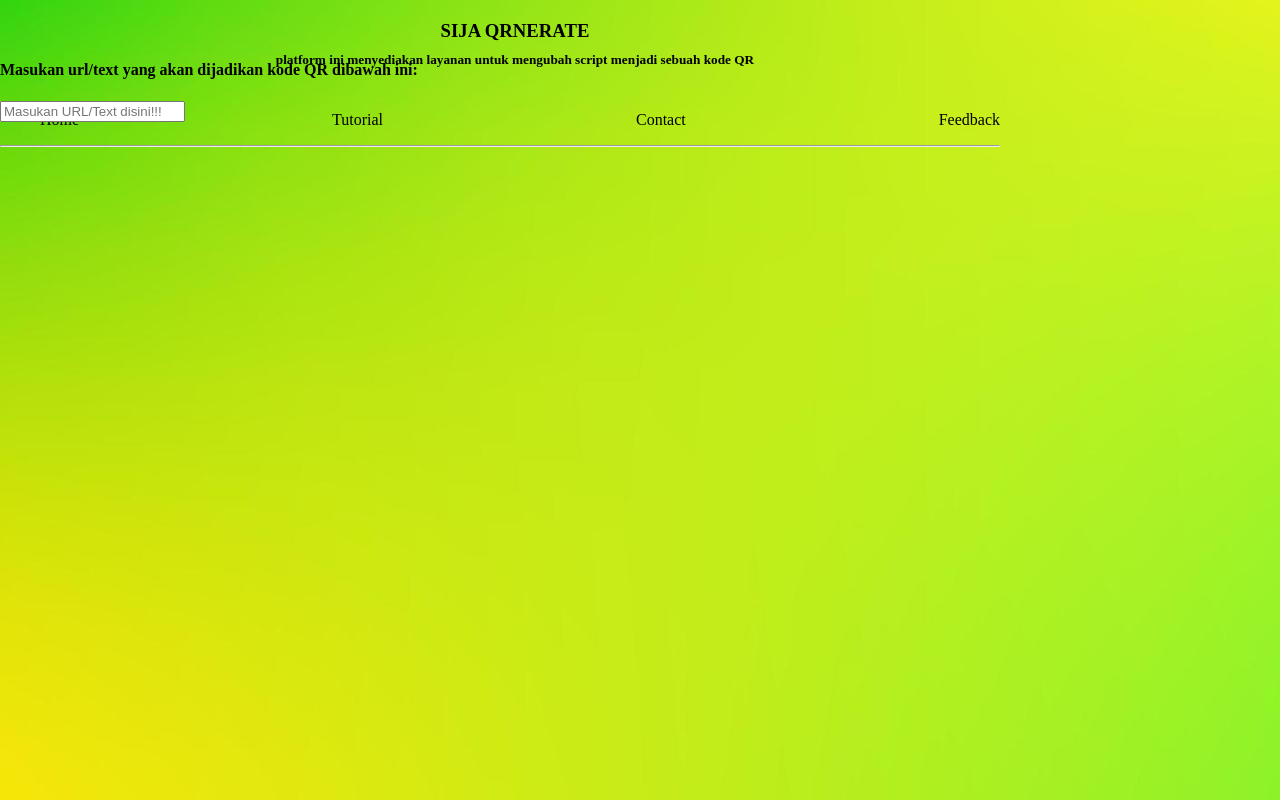
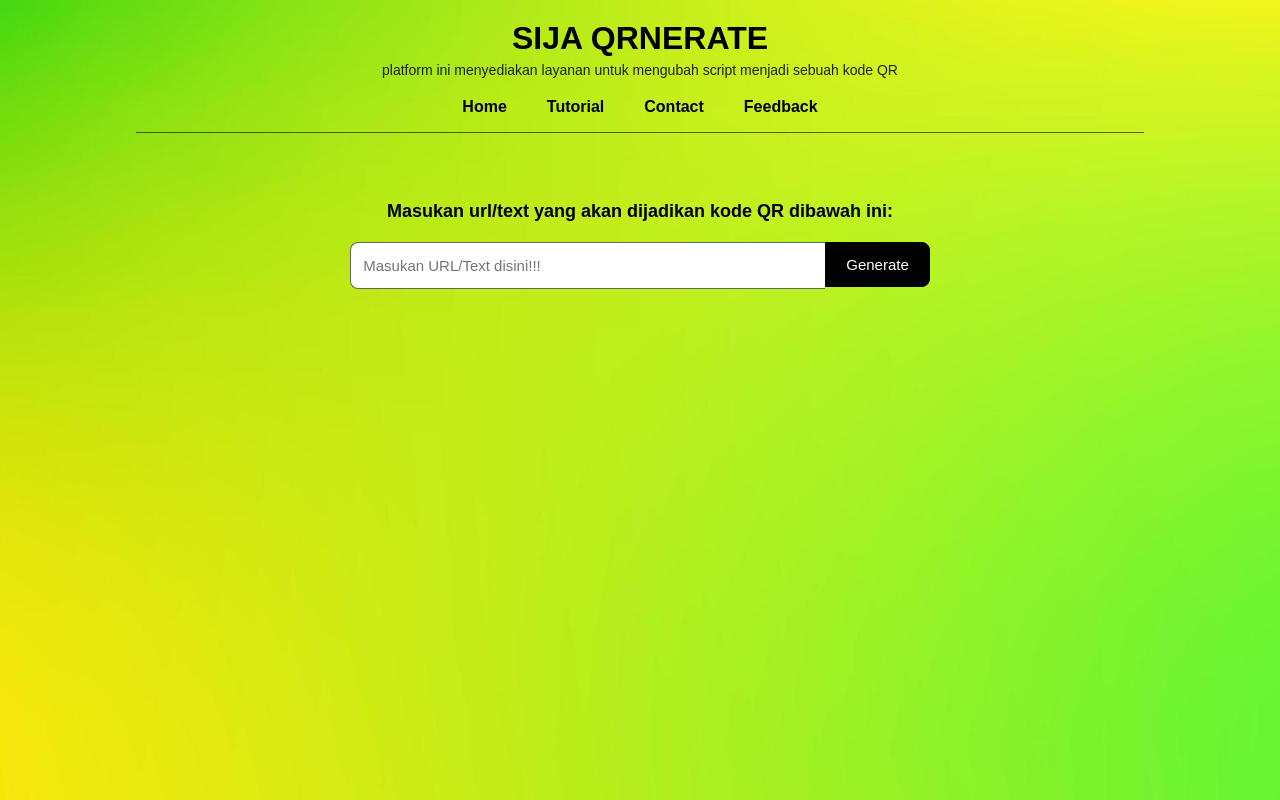
Before and after one commit to fzlngh/project-pak-mujix, a plain HTML site: page index.html in a window 1280 px wide. Drawn offline with Linux system fonts and the light colour scheme.

Commit message:
qr sudah berhasil

```diff
--- a/index.html
+++ b/index.html
@@ -1,35 +1,43 @@
 <!DOCTYPE html>
 <html lang="en">
-  <head>
-    <meta charset="UTF-8" />
-    <meta name="viewport" content="width=device-width, initial-scale=1.0" />
-    <title>Home</title>
-    <link rel="stylesheet" href="style.css" />
-  </head>
-  <body>
-    <div class="header">
-      <div class="judul">
-        <h3>SIJA QRNERATE</h3>
-        <h5>
-          platform ini menyediakan layanan untuk mengubah script menjadi sebuah
-          kode QR
-        </h5>
-      </div>
+<head>
+    <meta charset="UTF-8">
+    <meta name="viewport" content="width=device-width, initial-scale=1.0">
+    <title>SIJA QRNERATE</title>
+    <link rel="stylesheet" href="style.css">
+</head>
+<body>
 
-      <div class="navbar">
-        <ul>
-          <li><a class="navbarItem" href="#">Home</a></li>
-          <li><a class="navbarItem" href="#">Tutorial</a></li>
-          <li><a class="navbarItem" href="#">Contact</a></li>
-          <li><a class="navbarItem" href="#">Feedback</a></li>
-        </ul>
+    <header class="header">
+        <h1>SIJA QRNERATE</h1>
+        <p class="subtitle">platform ini menyediakan layanan untuk mengubah script menjadi sebuah kode QR</p>
+
+        <nav class="navbar">
+            <ul>
+                <li><a href="#">Home</a></li>
+                <li><a href="#">Tutorial</a></li>
+                <li><a href="#">Contact</a></li>
+                <li><a href="#">Feedback</a></li>
+            </ul>
+        </nav>
         <hr />
-      </div>
-    </div>
+    </header>
 
-    <div class="hero">
-      <h4>Masukan url/text yang akan dijadikan kode QR dibawah ini:</h4>
-      <input type="text" placeholder="Masukan URL/Text disini!!!" />
-    </div>
-  </body>
+    <section class="hero">
+        <h3>Masukan url/text yang akan dijadikan kode QR dibawah ini:</h3>
+
+        <div class="input-group">
+            <input id="qrInput" type="text" placeholder="Masukan URL/Text disini!!!">
+            <button onclick="generateQR()">Generate</button>
+        </div>
+
+        <div id="qrContainer" class="qr-card" style="display:none;">
+            <div id="qrResult"></div>
+
+            <button id="downloadBtn" onclick="downloadQR()">Download QR</button>
+        </div>
+    </section>
+
+    <script src="script.js"></script>
+</body>
 </html>
--- /dev/null
+++ b/script.js
@@ -0,0 +1,39 @@
+function generateQR() {
+    const input = document.getElementById("qrInput").value;
+    const qrBox = document.getElementById("qrResult");
+    const qrContainer = document.getElementById("qrContainer");
+
+    if (input.trim() === "") {
+        qrBox.innerHTML = "<p style='color:red;'>Input tidak boleh kosong!</p>";
+        qrContainer.style.display = "block";
+        return;
+    }
+
+    const qrURL = `https://api.qrserver.com/v1/create-qr-code/?size=250x250&data=${encodeURIComponent(input)}`;
+
+    qrBox.innerHTML = `<img id="qrImage" src="${qrURL}" alt="QR Code" />`;
+    qrContainer.style.display = "block";
+}
+
+// DOWNLOAD QR
+function downloadQR() {
+    const img = document.getElementById("qrImage");
+    if (!img) return alert("QR belum dibuat!");
+
+    fetch(img.src)
+        .then(response => response.blob())
+        .then(blob => {
+            const url = URL.createObjectURL(blob);
+            const link = document.createElement("a");
+
+            link.href = url;
+            link.download = "qrcode.png";
+
+            document.body.appendChild(link);
+            link.click();
+            document.body.removeChild(link);
+
+            URL.revokeObjectURL(url);
+        })
+        .catch(() => alert("Gagal mengunduh QR"));
+}
--- a/style.css
+++ b/style.css
@@ -1,60 +1,149 @@
+/* Background */
 body {
-    background-image: url(./img/background/yellow-and-green-gradient-background-free-vector.jpg);
     margin: 0;
     padding: 0;
-    display: flex;
-    flex-direction: column;
+    font-family: Arial, sans-serif;
+    background-image: url("./img/background/yellow-and-green-gradient-background-free-vector.jpg");
+    background-size: cover;
+    background-position: center;
+    background-attachment: fixed;
 }
 
+/* Header */
 .header {
-    margin: 0;
-    padding: 0;
-    width: 1200px;
-    height: 40px;
+    text-align: center;
+    padding: 20px 10px;
 }
 
-.judul {
-    padding: 0;
-    margin: 15px;
-    display: flex;
-    flex-direction: column;
-    width: 1000px;
-    height: 5rem;
-    align-items: center;
-    justify-content: center;
-    /* background-color: white; */
-
+.header h1 {
+    margin: 0;
+    font-size: 32px;
+    font-weight: bold;
 }
 
-.judul h3 {
-    padding: 0;
-    margin: 0;
+.subtitle {
+    margin-top: 5px;
+    font-size: 14px;
+    opacity: 0.85;
 }
 
-.judul h5 {
-    margin-top: 10px;
-}
-
-
+/* Navbar */
 .navbar {
-    padding: 0;
-    margin: 0;
-    width: 1000px;
+    margin-top: 20px;
 }
 
 .navbar ul {
+    list-style: none;
+    padding: 0;
     display: flex;
-    justify-content: space-between;
-    list-style-type: none;
+    justify-content: center;
+    gap: 40px;
 }
 
 .navbar a {
     text-decoration: none;
+    font-weight: bold;
     color: black;
+    transition: 0.2s;
 }
 
+.navbar a:hover {
+    color: rgb(0, 80, 0);
+}
+
+/* Divider */
+header hr {
+    margin-top: 15px;
+    width: 80%;
+    border: 0;
+    height: 1px;
+    background: black;
+    opacity: 0.6;
+}
+
+/* Hero Section */
 .hero {
-    margin: 0;
-    padding: 0;
+    text-align: center;
+    margin-top: 40px;
+}
 
+.hero h3 {
+    font-size: 18px;
 }
+
+/* Input + Button Group (Sejajar) */
+.input-group {
+    margin-top: 20px;
+    display: flex;
+    justify-content: center;
+}
+
+.input-group input {
+    width: 60%;
+    max-width: 450px;
+    height: 45px;
+    border: 1px solid #666;
+    border-right: none;
+    padding: 0 12px;
+    font-size: 15px;
+    border-radius: 8px 0 0 8px;
+    outline: none;
+}
+
+.input-group button {
+    height: 45px;
+    padding: 0 20px;
+    background: black;
+    color: white;
+    border: 1px solid black;
+    border-radius: 0 8px 8px 0;
+    font-size: 15px;
+    cursor: pointer;
+    transition: 0.2s;
+}
+
+.input-group button:hover {
+    background: #222;
+}
+
+/* QR Card Modern */
+.qr-card {
+    margin: 30px auto 0 auto;
+    width: 260px;
+    padding: 20px;
+    background: white;
+    border-radius: 16px;
+    box-shadow: 0 4px 15px rgba(0,0,0,0.2);
+    display: flex;
+    flex-direction: column;
+    align-items: center;
+    animation: fadeIn 0.4s ease-in-out;
+}
+
+.qr-card img {
+    border-radius: 8px;
+}
+
+/* Button Download */
+#downloadBtn {
+    margin-top: 15px;
+    padding: 10px 20px;
+    background: #08a700;
+    color: white;
+    border: none;
+    border-radius: 8px;
+    cursor: pointer;
+    font-size: 15px;
+    transition: 0.2s;
+    width: 100%;
+}
+
+#downloadBtn:hover {
+    background: #00831c;
+}
+
+/* Fade Animation */
+@keyframes fadeIn {
+    from { opacity: 0; transform: scale(0.9); }
+    to { opacity: 1; transform: scale(1); }
+}
```
